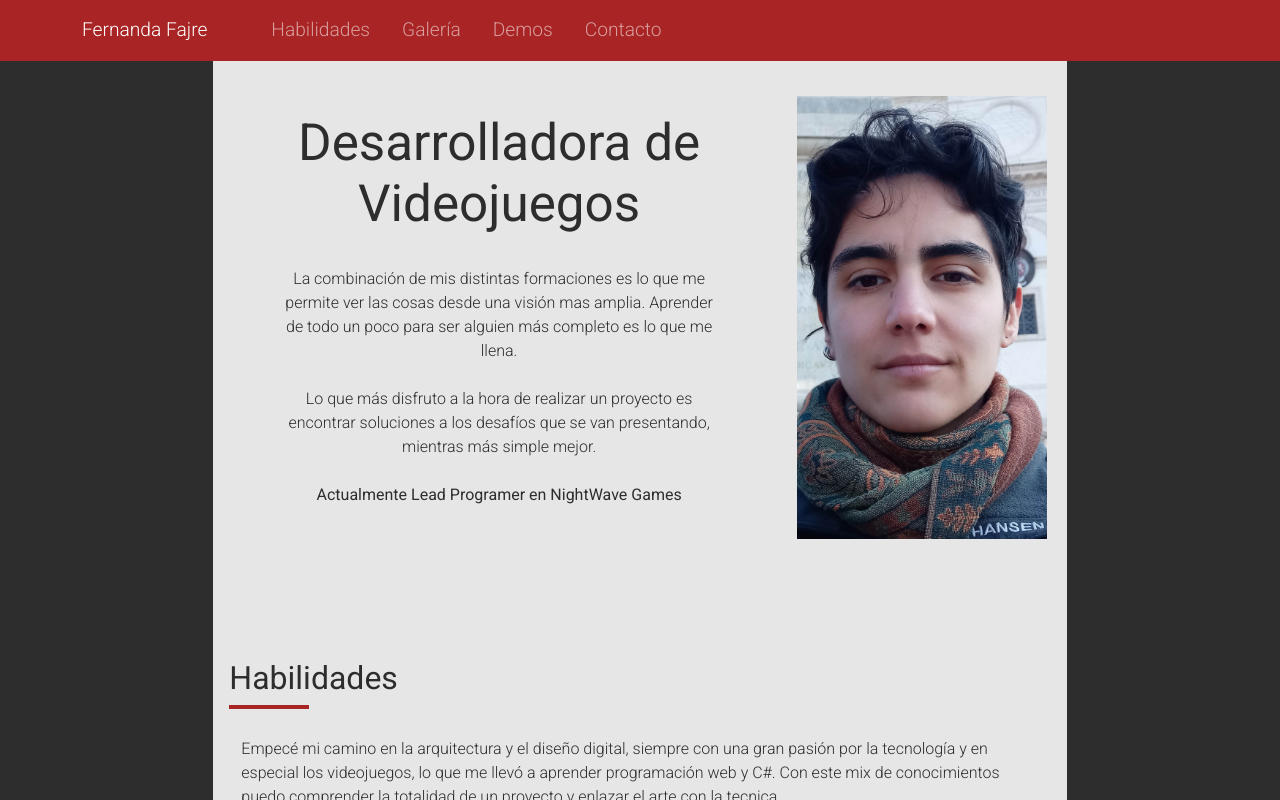
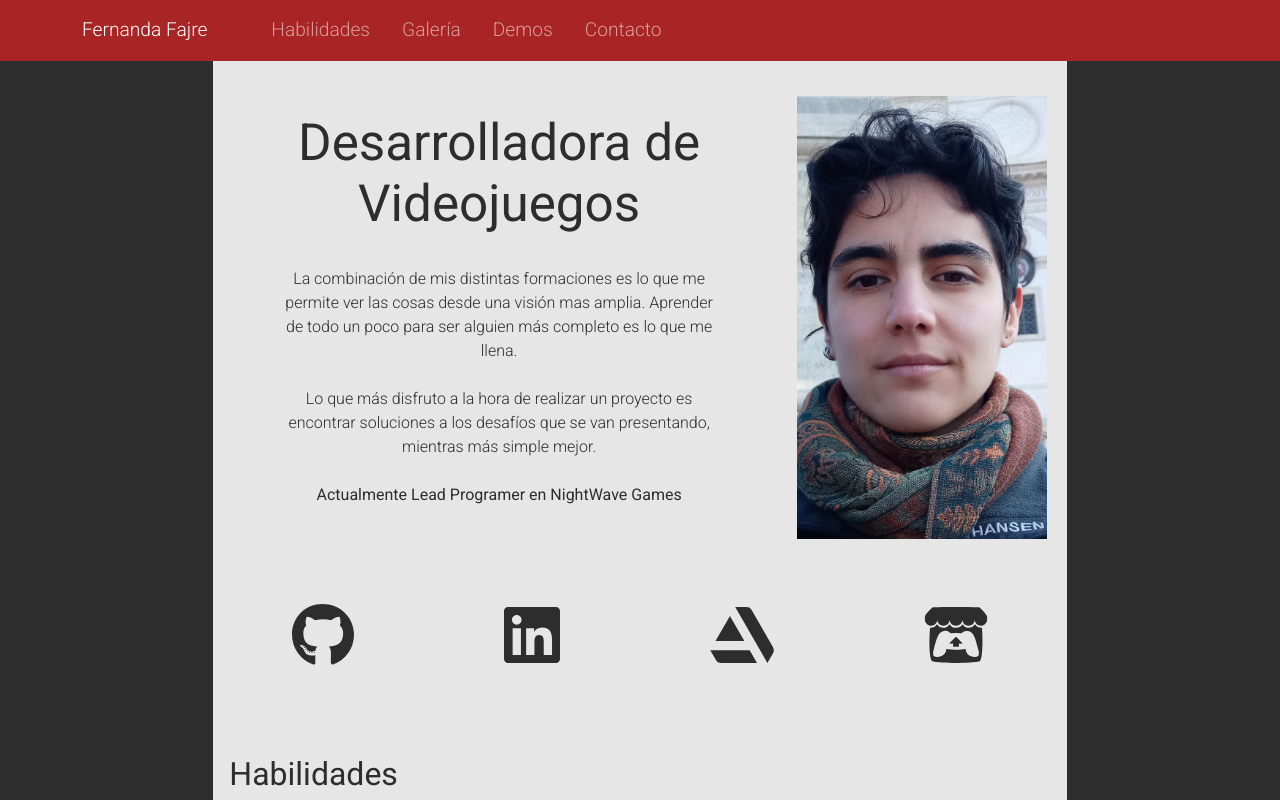
Before and after one commit to Fajrita/Fajrita.github.io, a React (Vite) app: page / in a window 1280 px wide. Shown: the top 800 px of the page. Built offline with nearby package versions, Linux system fonts and the light colour scheme.

Commit message:
link fix

```diff
--- a/package.json
+++ b/package.json
@@ -15,8 +15,10 @@
   "dependencies": {
     "@emotion/react": "^11.11.3",
     "@emotion/styled": "^11.11.0",
-    "@fortawesome/fontawesome-svg-core": "^6.5.1",
-    "@fortawesome/react-fontawesome": "^0.2.0",
+    "@fortawesome/fontawesome-svg-core": "^6.7.1",
+    "@fortawesome/free-brands-svg-icons": "^6.7.1",
+    "@fortawesome/free-solid-svg-icons": "^6.7.1",
+    "@fortawesome/react-fontawesome": "^0.2.2",
     "@mui/material": "^5.15.9",
     "bootstrap": "^5.3.2",
     "react": "^18.2.0",
--- a/src/App.jsx
+++ b/src/App.jsx
@@ -2,6 +2,14 @@ import "./main.css";
 import profile from "../public/images/profile.jpg";
 import { Container, Row } from "react-bootstrap";
 import { FontAwesomeIcon } from "@fortawesome/react-fontawesome";
+import { faEnvelope, faHouse } from "@fortawesome/free-solid-svg-icons";
+import {
+  faWhatsapp,
+  faGithub,
+  faLinkedin,
+  faArtstation,
+  faItchIo,
+} from "@fortawesome/free-brands-svg-icons";
 import { Element } from "react-scroll";
 import galleryData from "./GalleryData";
 import Modal from "./components/Modal";
@@ -71,7 +79,7 @@ function App() {
                       />
                     </div>
                   </Row>
-                  <Row className="mt-md-5 mt-sm-1 ">
+                  <Row className="mt-md-5 mt-sm-1">
                     <div className="col-12 p-0 d-flex justify-content-around">
                       <a
                         href="https://github.com/Fajrita"
@@ -80,7 +88,7 @@ function App() {
                       >
                         <FontAwesomeIcon
                           className="icon my-3"
-                          icon="fa-brands fa-github"
+                          icon={faGithub}
                         />
                       </a>
                       <a
@@ -90,10 +98,9 @@ function App() {
                       >
                         <FontAwesomeIcon
                           className="icon my-3"
-                          icon="fa-brands fa-linkedin"
+                          icon={faLinkedin}
                         />
                       </a>
-
                       <a
                         href="https://www.artstation.com/fajre"
                         target="_blank"
@@ -101,7 +108,7 @@ function App() {
                       >
                         <FontAwesomeIcon
                           className="icon my-3"
-                          icon="fa-brands fa-artstation"
+                          icon={faArtstation}
                         />
                       </a>
                       <a
@@ -111,7 +118,7 @@ function App() {
                       >
                         <FontAwesomeIcon
                           className="icon my-3"
-                          icon="fa-brands fa-itch-io"
+                          icon={faItchIo}
                         />
                       </a>
                     </div>
@@ -504,11 +511,12 @@ function App() {
                 <div className="section-title-border"></div>
               </div>
               <Row className="mt-4">
+                {/* Contact Details Column */}
                 <div className="col-12 col-md-4">
                   <div className="d-flex my-2">
                     <FontAwesomeIcon
                       className="mx-3 contact-icon"
-                      icon="fa-solid fa-envelope"
+                      icon={faEnvelope}
                       size="2x"
                     />
                     <h6 className="pt-1 px-2">ffajrec@gmail.com</h6>
@@ -516,7 +524,7 @@ function App() {
                   <div className="d-flex my-2">
                     <FontAwesomeIcon
                       className="mx-3 contact-icon"
-                      icon="fa-brands fa-whatsapp"
+                      icon={faWhatsapp}
                       size="2x"
                     />
                     <h6 className="d-inline pt-1 px-2">+56 984480140</h6>
@@ -524,13 +532,14 @@ function App() {
                   <div className="d-flex my-2">
                     <FontAwesomeIcon
                       className="mx-3 contact-icon"
-                      icon="fa-solid fa-house"
+                      icon={faHouse}
                       size="2x"
                     />
                     <h6 className="d-inline pt-1 px-2">Santiago - Chile</h6>
                   </div>
                 </div>
 
+                {/* GitHub, LinkedIn, ArtStation */}
                 <div className="col-4 d-none d-md-block">
                   <div className="d-inline my-2">
                     <a
@@ -540,7 +549,7 @@ function App() {
                     >
                       <FontAwesomeIcon
                         className="mx-3 contact-icon"
-                        icon="fa-brands fa-github"
+                        icon={faGithub}
                         size="2x"
                       />
                     </a>
@@ -554,7 +563,7 @@ function App() {
                     >
                       <FontAwesomeIcon
                         className="mx-3 contact-icon"
-                        icon="fa-brands fa-linkedin"
+                        icon={faLinkedin}
                         size="2x"
                       />
                     </a>
@@ -568,13 +577,15 @@ function App() {
                     >
                       <FontAwesomeIcon
                         className="mx-3 contact-icon"
-                        icon="fa-brands fa-artstation"
+                        icon={faArtstation}
                         size="2x"
                       />
                     </a>
-                    <h6 className="pt-1 px-2  d-inline">Fajre</h6>
+                    <h6 className="pt-1 px-2 d-inline">Fajre</h6>
                   </div>
                 </div>
+
+                {/* itch.io Column */}
                 <div className="col-4 d-none d-md-block">
                   <div className="d-flex my-2">
                     <a
@@ -583,8 +594,8 @@ function App() {
                       rel="noopener noreferrer"
                     >
                       <FontAwesomeIcon
-                        className="mx-3 contact-icon "
-                        icon="fa-brands fa-itch-io"
+                        className="mx-3 contact-icon"
+                        icon={faItchIo}
                         size="2x"
                       />
                     </a>
```
Also changed, not shown: 1 other file (tests, documents, lock files or other folders).
